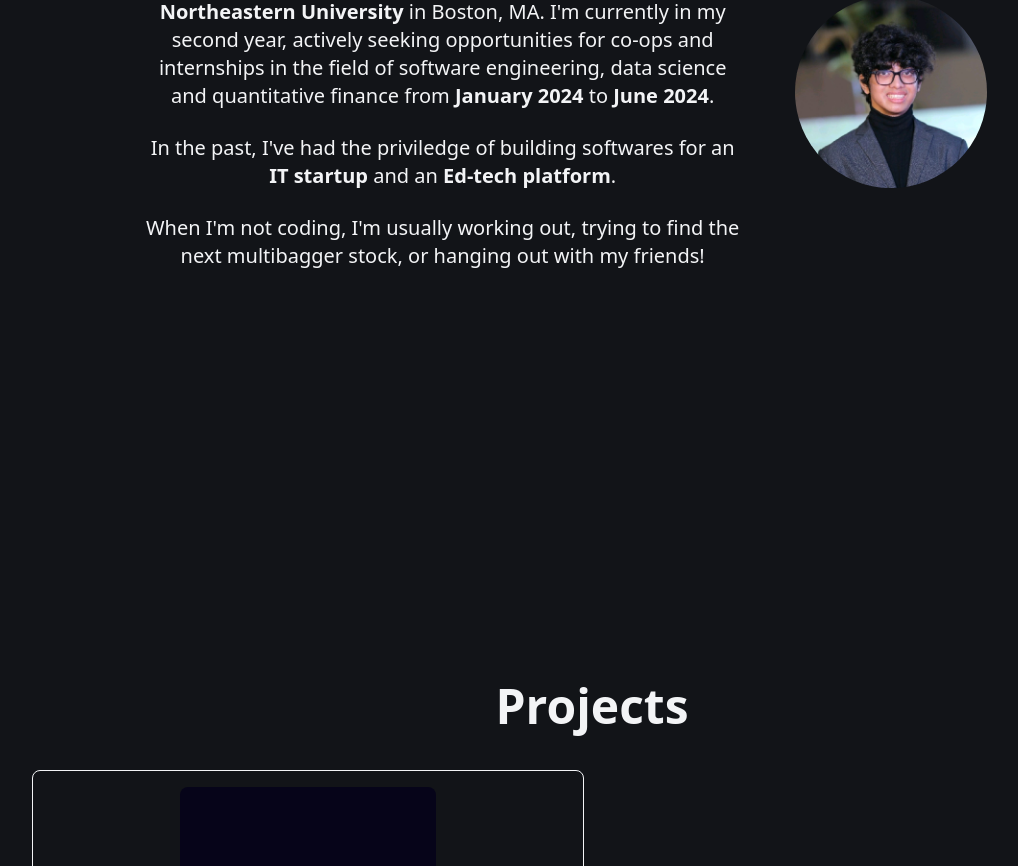
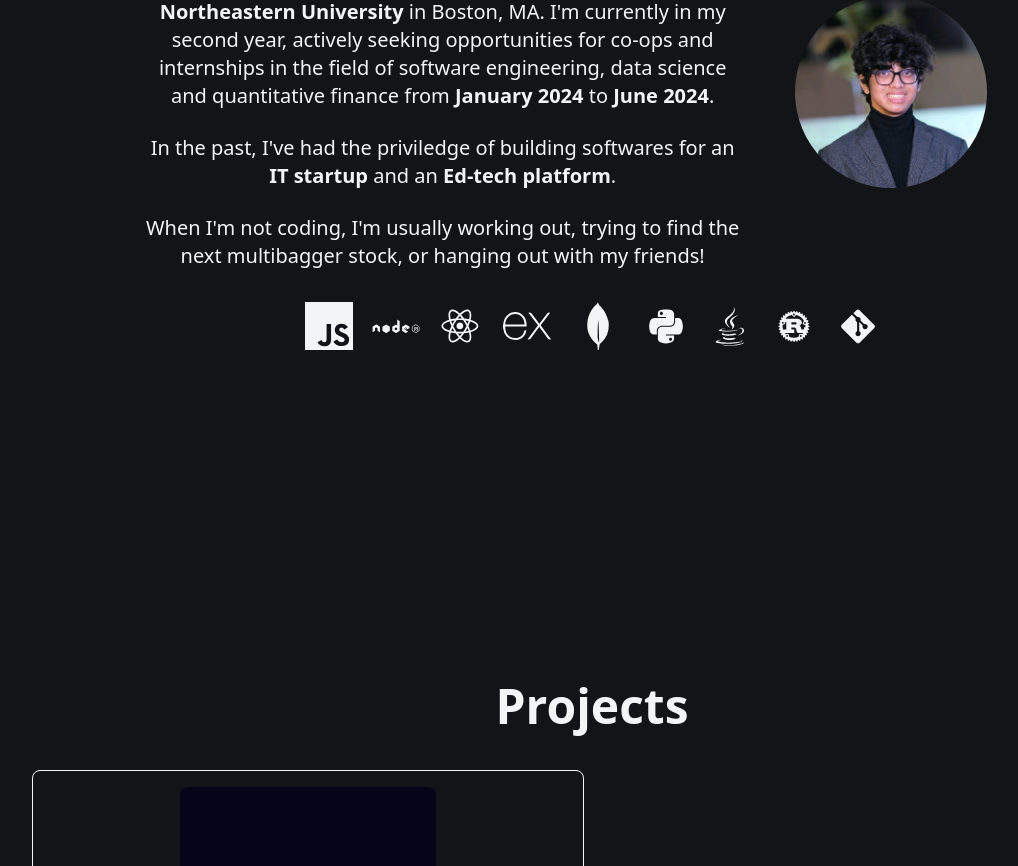
Before and after one commit to RishikeshNK/portfolio, a React (Vite) app: page / in a window 1280 px wide. Shown: the part 918-1784 px from the top of the page, without its empty margins (48-1066 px from the left). Built offline with nearby package versions, Linux system fonts and the light colour scheme.

Commit message:
feat: add skill icons to about me

```diff
--- a/package.json
+++ b/package.json
@@ -12,6 +12,7 @@
   "dependencies": {
     "react": "^18.2.0",
     "react-dom": "^18.2.0",
+    "react-icons": "^4.10.1",
     "react-scroll": "^1.8.9",
     "typed.js": "^2.0.16"
   },
--- a/src/components/AboutMe.jsx
+++ b/src/components/AboutMe.jsx
@@ -1,4 +1,5 @@
 import headshot from "../assets/rishi.jpg";
+import Skills from "./Skills";
 
 // TODO: Abstract out the constant information i.e. About Me paragraphs
 const AboutMe = () => (
@@ -56,6 +57,7 @@ const AboutMe = () => (
         </div>
       </div>
     </div>
+    <Skills />
   </section>
 );
 
--- a/src/components/Navbar.jsx
+++ b/src/components/Navbar.jsx
@@ -4,7 +4,6 @@ const Navbar = () => {
   const navItems = [
     { label: "About Me", href: "about-me" },
     { label: "Projects", href: "projects" },
-    { label: "Skills", href: "skills" },
   ];
 
   return (
--- /dev/null
+++ b/src/components/Skills.jsx
@@ -0,0 +1,51 @@
+import { SiJavascript, SiExpress, SiMongodb } from "react-icons/si";
+import {
+  DiNodejs,
+  DiReact,
+  DiPython,
+  DiJava,
+  DiRust,
+  DiGit,
+} from "react-icons/di";
+import PropTypes from "prop-types";
+
+const Skills = () => {
+  const skills = [
+    { icon: <SiJavascript />, label: "JavaScript" },
+    { icon: <DiNodejs />, label: "NodeJS" },
+    { icon: <DiReact />, label: "ReactJS" },
+    { icon: <SiExpress />, label: "ExpressJS" },
+    { icon: <SiMongodb />, label: "MongoDB" },
+    { icon: <DiPython />, label: "Python" },
+    { icon: <DiJava />, label: "Java" },
+    { icon: <DiRust />, label: "Rust" },
+    { icon: <DiGit />, label: "Git" },
+  ];
+
+  return (
+    <div className="flex flex-wrap justify-center">
+      {skills.map((skill, index) => (
+        <SkillItem key={index} icon={skill.icon} label={skill.label} />
+      ))}
+    </div>
+  );
+};
+
+// Skill Items
+const SkillItem = ({ icon, label }) => {
+  return (
+    <div className="flex flex-col items-center p-2 group">
+      <div className="text-5xl mb-2">{icon}</div>
+      <div className="text-xs text-center opacity-0 group-hover:opacity-100 transition-opacity">
+        {label}
+      </div>
+    </div>
+  );
+};
+
+SkillItem.propTypes = {
+  icon: PropTypes.element.isRequired,
+  label: PropTypes.string.isRequired,
+};
+
+export default Skills;
```
Also changed, not shown: 1 other file (tests, documents, lock files or other folders).
